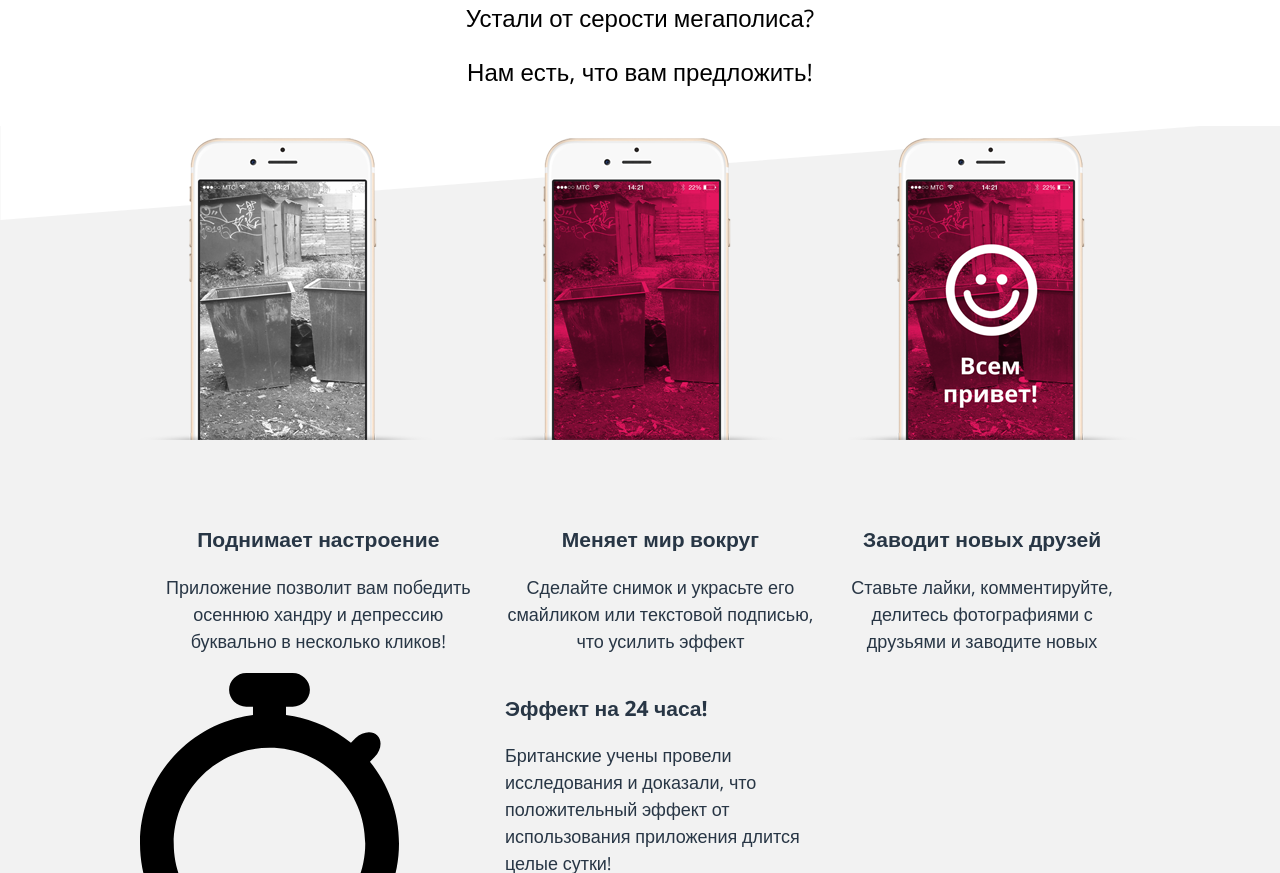
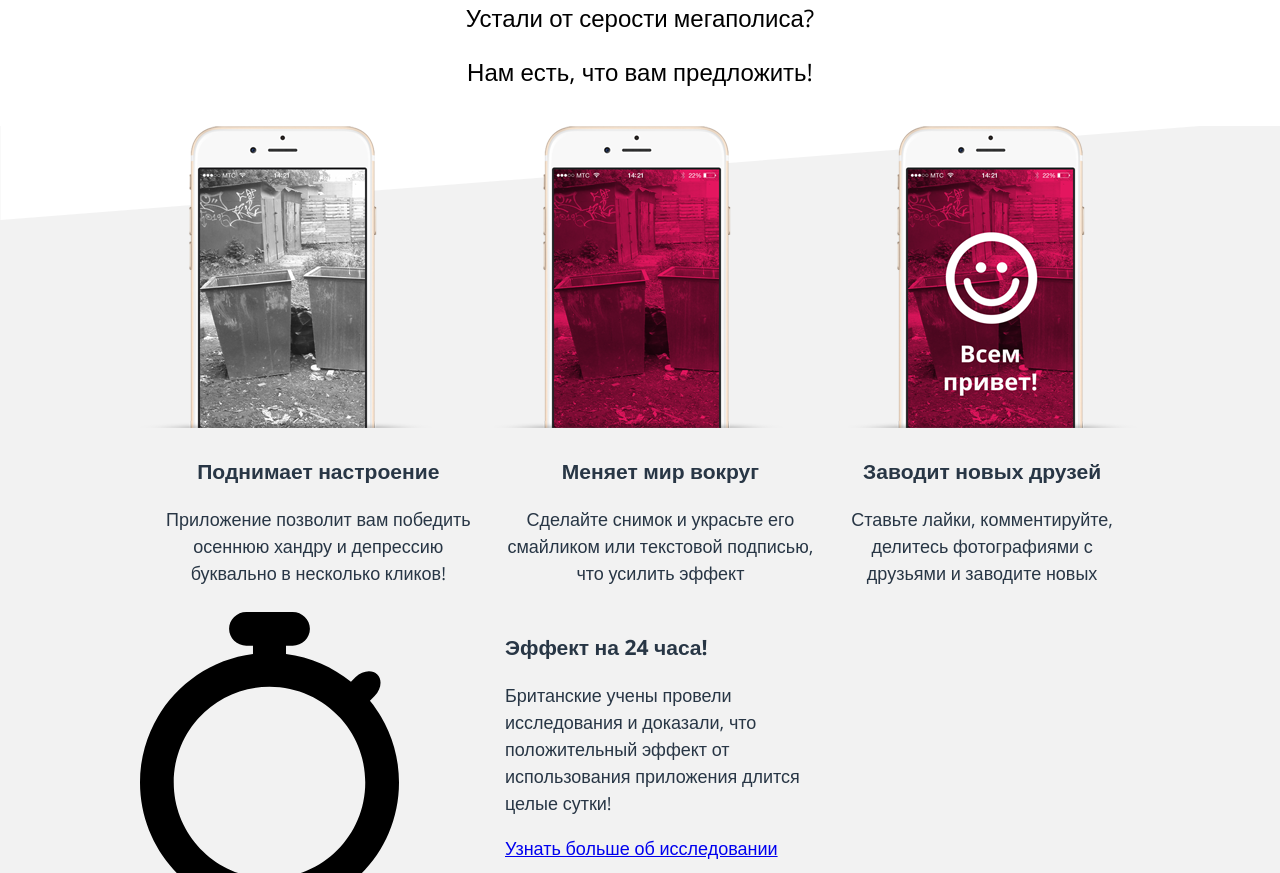
Before and after one commit to VKordovich/646617-pink, a website: page source/index.html in a window 1280 px wide. Shown: the part 554-1427 px from the top of the page. Drawn offline with nearby package versions, Linux system fonts and the light colour scheme; files that its build step writes are made by us from their sources.

Commit message:
Убирает блоки для изображений

```diff
--- a/source/index.html
+++ b/source/index.html
@@ -98,7 +98,6 @@
               заводите новых</p>
           </li>
         </ul>
-        <div class="predestination__img">Фотографии</div>
       </div>
       <div class="predestination__research">
         <div class="research-wrap">
--- a/source/less/predestination.less
+++ b/source/less/predestination.less
@@ -47,14 +47,11 @@
   padding: 0 10px;
 }
 
-.predestination__img {
-  margin-top: 40px;
-  font-size: 0;
-  background-color: @background-color;
-  min-height: 280px;
+.predestination__wrap {
+  padding-bottom: 304px;
+  background-position: bottom;
+  background-repeat: no-repeat;
   background-image: url("../img/iphone-screen-mobile@1x.png");
-  background-repeat: no-repeat;
-  background-position-x: center;
 }
 
 .predestination__research {
@@ -86,17 +83,15 @@
   }
 
   .predestination__wrap {
-    display: flex;
-  }
-
-  .predestination__img {
-    width: 505px;
-    background-color: transparent;
+    padding-left: 300px;
+    padding-bottom: 0;
     background-image: url("../img/iphone-screen-3-tablet@1x.png");
-    min-height: 481px;
-    margin-top: 12px;
-    order: -1;
-    z-index: 5;
+    background-position: left;
+    z-index: 1;
+    box-sizing: border-box;
+    width: 728px;
+    margin: 0 auto;
+    min-height: 486px;
   }
 
   .predestination__research {
@@ -143,18 +138,14 @@
     order: 2;
   }
 
-  .predestination__img {
-    background-image: url("../img/iphone-screen-3-desktop@1x.png"), url("../img/iphone-screen-2-desktop@1x.png"), url("../img/iphone-screen-1-desktop@1x.png");
-    background-position-x: right, center, left;
-    width: 1000px;
-    min-height: 306px;
-  }
-
   .predestination__wrap {
-    display: flex;
-    flex-direction: column;
     width: 1000px;
     margin: 0 auto;
+    padding: 0;
+    padding-top: 250px;
+    background-image: url("../img/iphone-screen-3-desktop@1x.png"), url("../img/iphone-screen-2-desktop@1x.png"), url("../img/iphone-screen-1-desktop@1x.png");
+    background-position: initial;
+    background-position-x: right, center, left;
   }
 
   .predestination__research {
```
Also changed, not shown: source/less/predestination.css.
